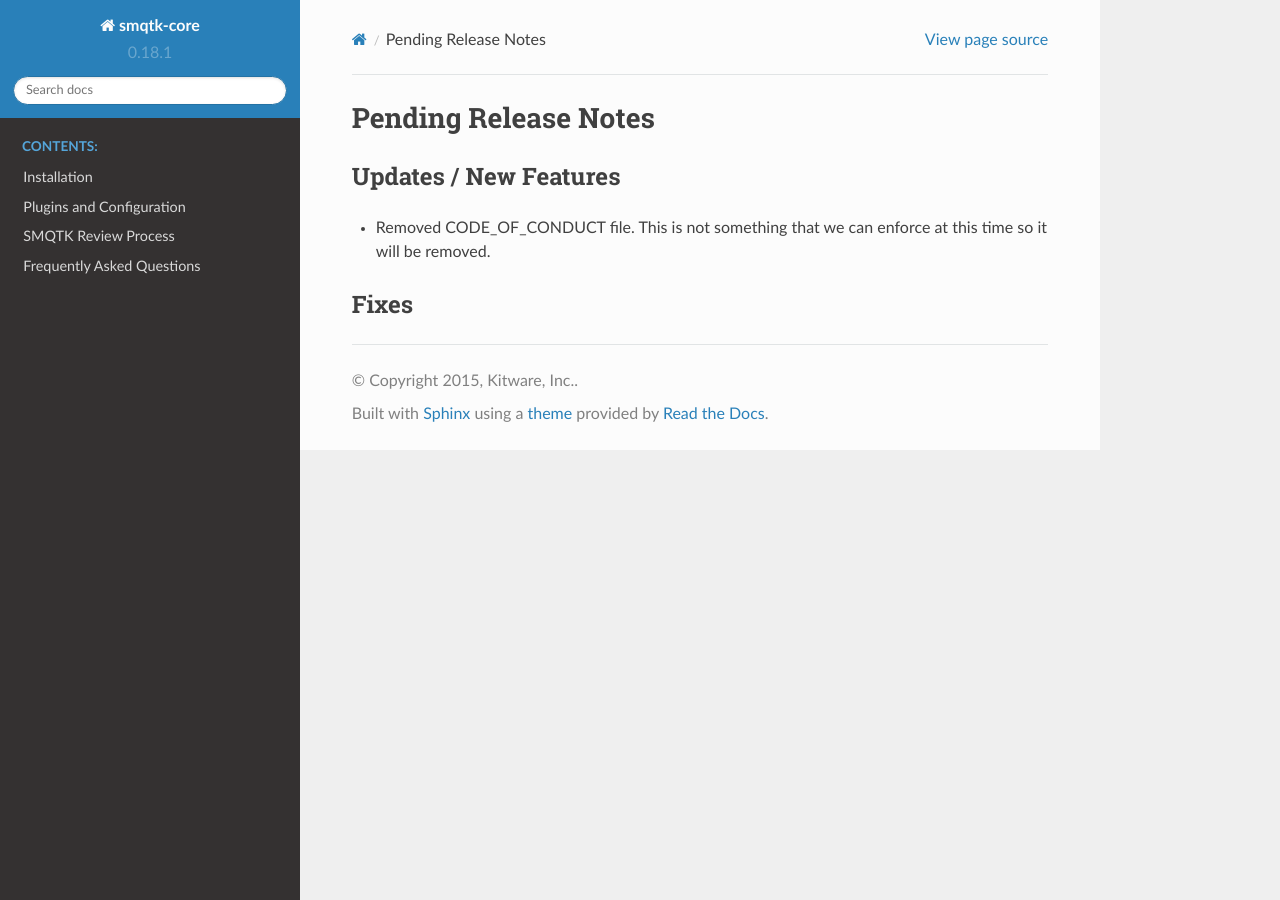
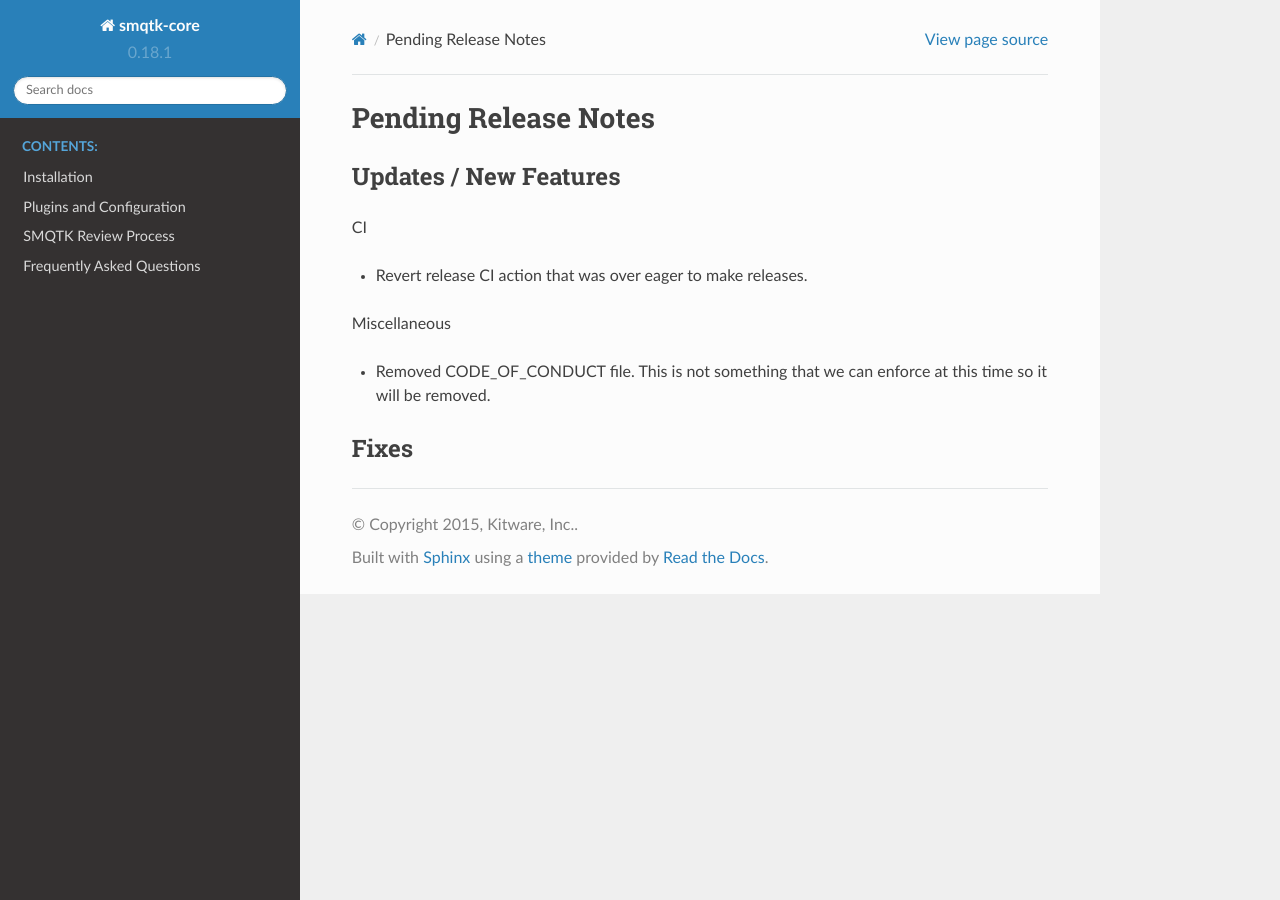
Before and after one commit to Kitware/SMQTK-Core, a Sphinx documentation site: the page built from docs/release_notes/pending_release.rst, in a window 1280 px wide. Built offline with Sphinx 7.4.7 and the Read the Docs theme 2.0.0, drawn with Linux system fonts in a browser that asks for light colours; pages that are not in the unit, such as notebooks, are missing from menus; the version number is read from the project's files by our own code.

Commit message:
Add change note

```diff
--- a/docs/release_notes/pending_release.rst
+++ b/docs/release_notes/pending_release.rst
@@ -3,6 +3,13 @@ Pending Release Notes
 
 Updates / New Features
 ----------------------
+
+CI
+
+* Revert release CI action that was over eager to make releases.
+
+Miscellaneous
+
 * Removed CODE_OF_CONDUCT file. This is not something that we can enforce
   at this time so it will be removed.
 
```
